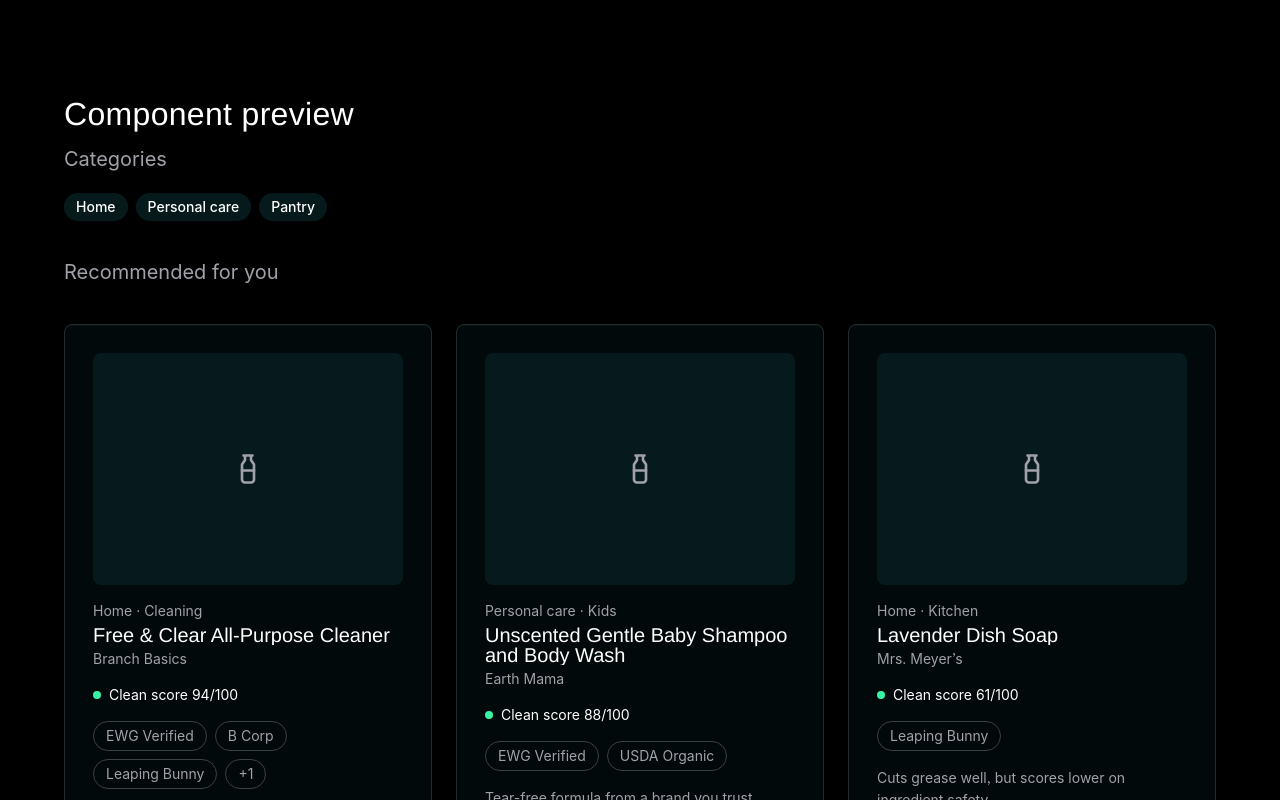
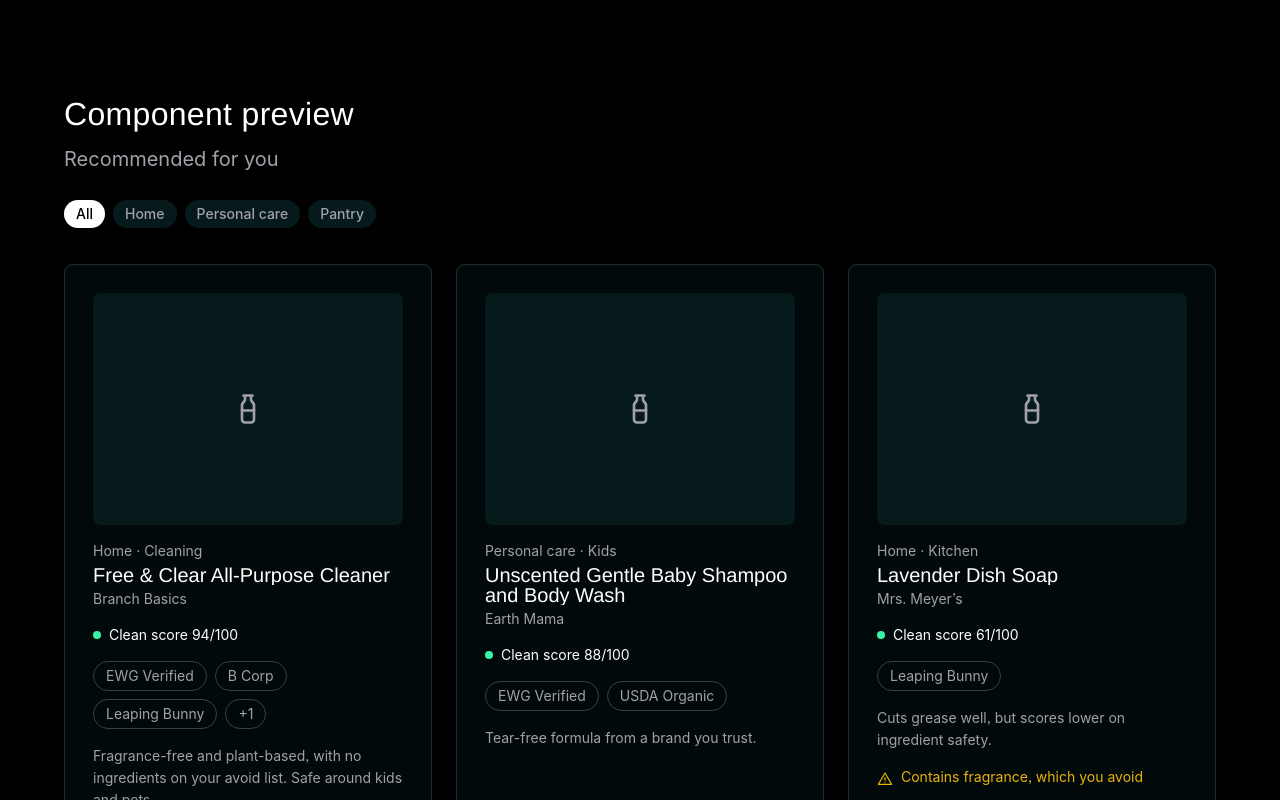
Before and after one commit to bphillips0172/clean-shopper, a React (Vite) app: page / in a window 1280 px wide. Shown: the top 800 px of the page. Built offline with nearby package versions, Linux system fonts and the light colour scheme.

Commit message:
Build CategoryTag filter component
Co-Authored-By: Claude Opus 5.5 <noreply@anthropic.com>

```diff
--- a/src/App.jsx
+++ b/src/App.jsx
@@ -34,30 +34,44 @@ const sampleProducts = [
   },
 ]
 
+const categories = ['All', 'Home', 'Personal care', 'Pantry']
+
 function App() {
   const [savedIds, setSavedIds] = useState(['shampoo'])
+  const [activeCategory, setActiveCategory] = useState('All')
 
   const toggleSaved = (id) =>
     setSavedIds((ids) => (ids.includes(id) ? ids.filter((x) => x !== id) : [...ids, id]))
+
+  const shownProducts =
+    activeCategory === 'All'
+      ? sampleProducts
+      : sampleProducts.filter((product) => product.category.startsWith(activeCategory))
 
   return (
     <main className="mx-auto max-w-[var(--container-max)] px-container-phone py-section-phone sm:px-container-tablet sm:py-section-tablet lg:px-container-desktop lg:py-section-desktop">
       <h1 className="font-display text-xl font-[360] leading-[1.14] tracking-[0.32px] text-fg">
         Component preview
       </h1>
-      <h2 className="mt-3 text-lg text-muted">Categories</h2>
-      <ul className="mt-4 flex flex-wrap gap-2">
-        {['Home', 'Personal care', 'Pantry'].map((label) => (
-          <li key={label}>
-            <CategoryTag label={label} />
-          </li>
+      <h2 className="mt-3 text-lg text-muted">Recommended for you</h2>
+
+      <div role="group" aria-label="Filter by category" className="mt-5 flex flex-wrap gap-2">
+        {categories.map((label) => (
+          <CategoryTag
+            key={label}
+            label={label}
+            isActive={label === activeCategory}
+            onClick={() => setActiveCategory(label)}
+          />
         ))}
-      </ul>
+      </div>
 
-      <h2 className="mt-8 text-lg text-muted">Recommended for you</h2>
+      {shownProducts.length === 0 && (
+        <p className="mt-8 text-base text-muted">No {activeCategory.toLowerCase()} products yet.</p>
+      )}
 
       <ul className="mt-8 grid grid-cols-1 gap-5 sm:grid-cols-2 lg:grid-cols-3">
-        {sampleProducts.map(({ id, ...product }) => (
+        {shownProducts.map(({ id, ...product }) => (
           <li key={id}>
             <ProductCard {...product} saved={savedIds.includes(id)} onSave={() => toggleSaved(id)} />
           </li>
--- a/src/components/CategoryTag.jsx
+++ b/src/components/CategoryTag.jsx
@@ -1,8 +1,15 @@
-function CategoryTag({ label }) {
+function CategoryTag({ label, isActive = false, onClick }) {
+  const stateClasses = isActive ? 'bg-fg text-bg' : 'bg-surface-warm text-muted hover:text-fg'
+
   return (
-    <span className="inline-flex items-center whitespace-nowrap rounded-pill bg-surface-warm px-3 py-1 font-body text-sm font-medium text-fg">
+    <button
+      type="button"
+      aria-pressed={isActive}
+      onClick={onClick}
+      className={`inline-flex items-center whitespace-nowrap rounded-pill px-3 py-1 font-body text-sm font-medium transition-colors duration-fast ease-standard cursor-pointer focus-visible:outline-none focus-visible:shadow-focus-ring ${stateClasses}`}
+    >
       {label}
-    </span>
+    </button>
   )
 }
 
```
Also changed, not shown: 1 other file (tests, documents, lock files or other folders).
